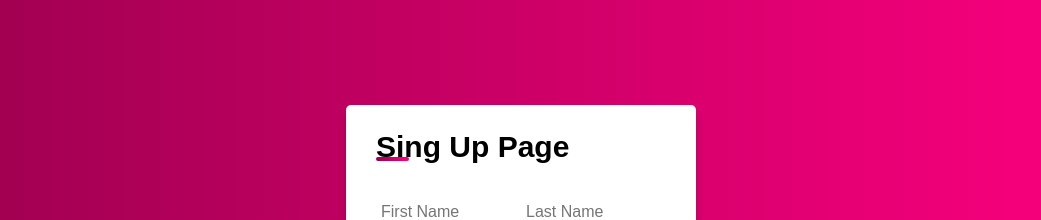
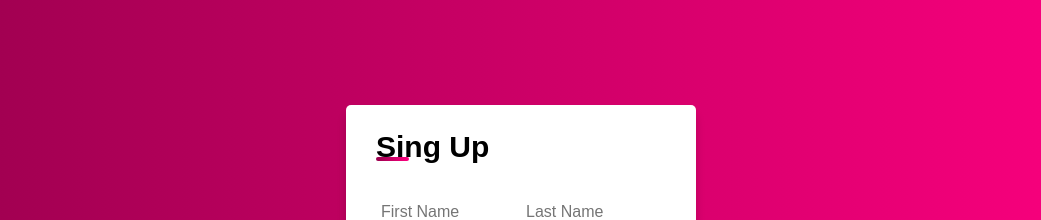
Before and after one commit to Dadhimukh/Sing_Up_Page, a plain HTML site: page index.html in a window 1280 px wide. Shown: the top 220 px of the page, without its empty margins (119-1160 px from the left). Drawn offline with Linux system fonts and the light colour scheme.

Commit message:
updating the title

```diff
--- a/index.html
+++ b/index.html
@@ -15,7 +15,7 @@
 
 
     <form action="#">
-      <div class="title">Sing Up Page</div>
+      <div class="title">Sing Up</div>
       <div class="input-box-Name">
         <div class="input-box underline name">
           <input type="text" placeholder="First Name" required>
```
